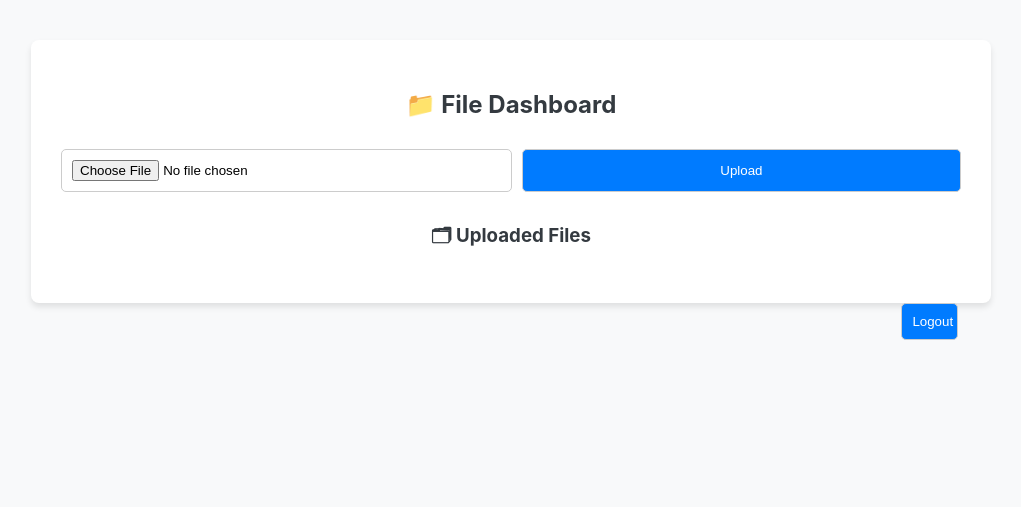
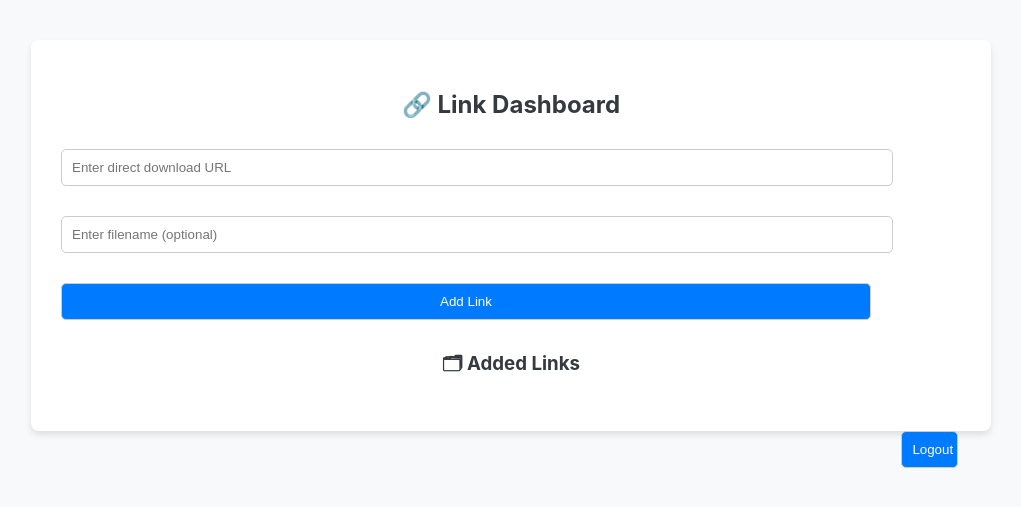
Before and after one commit to Nayem5522/Clou2, a Flask app: page /dashboard in a window 1280 px wide. Shown: the top 507 px of the page, without its empty margins (129-1150 px from the left). Run offline with Flask 3, Linux system fonts and the light colour scheme; the visitor is signed in with stand-in values (Sample User, id 1); data that the repository does not hold is empty; parts of the project's set-up code (start-up, migrations or seed data) failed here and were passed over.

Commit message:
Update dashboard.html

```diff
--- a/server/templates/dashboard.html
+++ b/server/templates/dashboard.html
@@ -1,3 +1,5 @@
+<!-- START OF FILE server/templates/dashboard.html -->
+
 <!DOCTYPE html>
 <html lang="en">
 <head>
@@ -8,44 +10,41 @@
         body { font-family: -apple-system, BlinkMacSystemFont, "Segoe UI", Roboto, "Helvetica Neue", Arial, sans-serif; background-color: #f8f9fa; }
         .container { max-width: 900px; margin: 40px auto; background: white; padding: 30px; border-radius: 8px; box-shadow: 0 4px 6px rgba(0,0,0,0.1); }
         h2, h3 { text-align: center; color: #343a40; }
-        #uploadForm { display: flex; gap: 10px; margin-bottom: 20px; }
-        #fileInput { flex-grow: 1; }
+        #addLinkForm { display: flex; flex-direction: column; gap: 10px; margin-bottom: 20px; }
+        #addLinkForm input { padding: 10px; border-radius: 5px; border: 1px solid #ccc; }
+        #addLinkForm button { padding: 10px; }
         ul { list-style: none; padding: 0; }
         li { display: flex; justify-content: space-between; align-items: center; padding: 12px 0; border-bottom: 1px solid #dee2e6; }
         li:last-child { border-bottom: none; }
-        .file-info { color: #495057; }
+        .file-info { color: #495057; word-break: break-all; }
         .file-actions form { display: inline; margin-left: 5px; }
-        .file-actions a, .file-actions button { text-decoration: none; padding: 6px 12px; border-radius: 5px; color: white; border: none; cursor: pointer; font-size: 14px; }
+        .file-actions a, .file-actions button { text-decoration: none; padding: 6px 12px; border-radius: 5px; color: white; border: none; cursor: pointer; font-size: 14px; white-space: nowrap; }
         .view-btn { background-color: #007bff; } .view-btn:hover { background-color: #0069d9; }
         .direct-btn { background-color: #28a745; } .direct-btn:hover { background-color: #218838; }
         .delete-btn { background-color: #dc3545; } .delete-btn:hover { background-color: #c82333; }
-        .progress-container { width: 100%; background-color: #e9ecef; border-radius: 5px; margin-top: 15px; display: none; }
-        .progress-bar { width: 0%; height: 24px; background-color: #007bff; border-radius: 5px; text-align: center; line-height: 24px; color: white; transition: width 0.3s ease; }
-        #uploadStatus { text-align: center; margin-top: 10px; font-weight: bold; }
+        #formStatus { text-align: center; margin-top: 10px; font-weight: bold; }
     </style>
 </head>
 <body>
     <div class="container">
-        <h2>📁 File Dashboard</h2>
-        <form id="uploadForm" enctype="multipart/form-data">
-            <input type="file" name="file" id="fileInput" required>
-            <button type="submit">Upload</button>
+        <h2>🔗 Link Dashboard</h2>
+        <form id="addLinkForm">
+            <input type="url" name="url" id="urlInput" placeholder="Enter direct download URL" required>
+            <input type="text" name="filename" id="filenameInput" placeholder="Enter filename (optional)">
+            <button type="submit">Add Link</button>
         </form>
 
-        <div class="progress-container" id="progressContainer">
-            <div class="progress-bar" id="progressBar">0%</div>
-        </div>
-        <p id="uploadStatus"></p>
+        <p id="formStatus"></p>
 
-        <h3>🗂 Uploaded Files</h3>
-        <ul id="fileList">
-            {% for f in files %}
-            <li id="file-{{ f._id }}">
-                <span class="file-info">{{ f.filename }} - <strong>{{ format_size(f.size) }}</strong></span>
+        <h3>🗂 Added Links</h3>
+        <ul id="linkList">
+            {% for link in links %}
+            <li id="link-{{ link._id }}">
+                <span class="file-info">{{ link.filename }}</span>
                 <div class="file-actions">
-                    <a href="/download/{{ f._id }}" class="view-btn">View</a>
-                    <a href="/direct/{{ f._id }}" class="direct-btn">Direct</a>
-                    <form action="/delete/{{ f._id }}" method="POST" onsubmit="return confirm('Are you sure you want to delete this file?');">
+                    <a href="/download/{{ link._id }}" class="view-btn">View</a>
+                    <a href="/direct/{{ link._id }}" class="direct-btn">Direct</a>
+                    <form action="/delete/{{ link._id }}" method="POST" onsubmit="return confirm('Are you sure you want to delete this link?');">
                         <button type="submit" class="delete-btn">Delete</button>
                     </form>
                 </div>
@@ -56,73 +55,60 @@
     </div>
 
     <script>
-        const uploadForm = document.getElementById('uploadForm');
-        const fileInput = document.getElementById('fileInput');
-        const progressContainer = document.getElementById('progressContainer');
-        const progressBar = document.getElementById('progressBar');
-        const uploadStatus = document.getElementById('uploadStatus');
-        const fileList = document.getElementById('fileList');
+        const addLinkForm = document.getElementById('addLinkForm');
+        const urlInput = document.getElementById('urlInput');
+        const filenameInput = document.getElementById('filenameInput');
+        const formStatus = document.getElementById('formStatus');
+        const linkList = document.getElementById('linkList');
 
-        uploadForm.addEventListener('submit', (e) => {
+        addLinkForm.addEventListener('submit', (e) => {
             e.preventDefault();
-            const file = fileInput.files[0];
-            if (!file) return;
+            const url = urlInput.value.trim();
+            const filename = filenameInput.value.trim();
 
-            const formData = new FormData();
-            formData.append('file', file);
+            if (!url) return;
 
-            progressContainer.style.display = 'block';
-            progressBar.style.width = '0%';
-            progressBar.textContent = '0%';
-            uploadStatus.textContent = 'Uploading...';
+            formStatus.textContent = 'Adding link...';
+            formStatus.style.color = '#333';
 
-            const xhr = new XMLHttpRequest();
+            fetch('/api/add_link', {
+                method: 'POST',
+                headers: { 'Content-Type': 'application/json' },
+                body: JSON.stringify({ url, filename })
+            })
+            .then(response => response.json())
+            .then(data => {
+                if (data.status === 'success') {
+                    formStatus.innerHTML = `✅ Link for <strong>${data.link.filename}</strong> added successfully!`;
+                    formStatus.style.color = 'green';
 
-            xhr.upload.addEventListener('progress', (event) => {
-                if (event.lengthComputable) {
-                    const percentComplete = Math.round((event.loaded / event.total) * 100);
-                    progressBar.style.width = percentComplete + '%';
-                    progressBar.textContent = percentComplete + '%';
-                }
-            });
-
-            xhr.addEventListener('load', () => {
-                if (xhr.status === 200) {
-                    const response = JSON.parse(xhr.responseText);
-                    uploadStatus.innerHTML = `✅ <strong>${response.file.filename}</strong> uploaded successfully!`;
-
-                    const newFile = response.file;
+                    const newLink = data.link;
                     const newListItem = document.createElement('li');
-                    newListItem.id = `file-${newFile._id}`;
+                    newListItem.id = `link-${newLink._id}`;
                     newListItem.innerHTML = `
-                        <span class="file-info">${newFile.filename} - <strong>${newFile.size_formatted}</strong></span>
+                        <span class="file-info">${newLink.filename}</span>
                         <div class="file-actions">
-                            <a href="/download/${newFile._id}" class="view-btn">View</a>
-                            <a href="/direct/${newFile._id}" class="direct-btn">Direct</a>
-                            <form action="/delete/${newFile._id}" method="POST" onsubmit="return confirm('Are you sure you want to delete this file?');">
+                            <a href="/download/${newLink._id}" class="view-btn">View</a>
+                            <a href="/direct/${newLink._id}" class="direct-btn">Direct</a>
+                            <form action="/delete/${newLink._id}" method="POST" onsubmit="return confirm('Are you sure you want to delete this link?');">
                                 <button type="submit" class="delete-btn">Delete</button>
                             </form>
                         </div>
                     `;
-                    fileList.prepend(newListItem);
-                    uploadForm.reset();
+                    linkList.prepend(newListItem);
+                    addLinkForm.reset();
                 } else {
-                    const error = JSON.parse(xhr.responseText);
-                    uploadStatus.textContent = `❌ Upload failed: ${error.message}`;
+                    formStatus.textContent = `❌ Failed: ${data.message}`;
+                    formStatus.style.color = 'red';
                 }
-                setTimeout(() => {
-                    progressContainer.style.display = 'none';
-                }, 1500);
+            })
+            .catch(error => {
+                formStatus.textContent = '❌ An error occurred.';
+                formStatus.style.color = 'red';
+                console.error('Error:', error);
             });
-
-            xhr.addEventListener('error', () => {
-                uploadStatus.textContent = '❌ An error occurred during the upload.';
-                progressContainer.style.display = 'none';
-            });
-
-            xhr.open('POST', '/api/upload', true);
-            xhr.send(formData);
         });
     </script>
 </body>
-                        </html>
+</html>
+<!-- END OF FILE server/templates/dashboard.html -->
```
